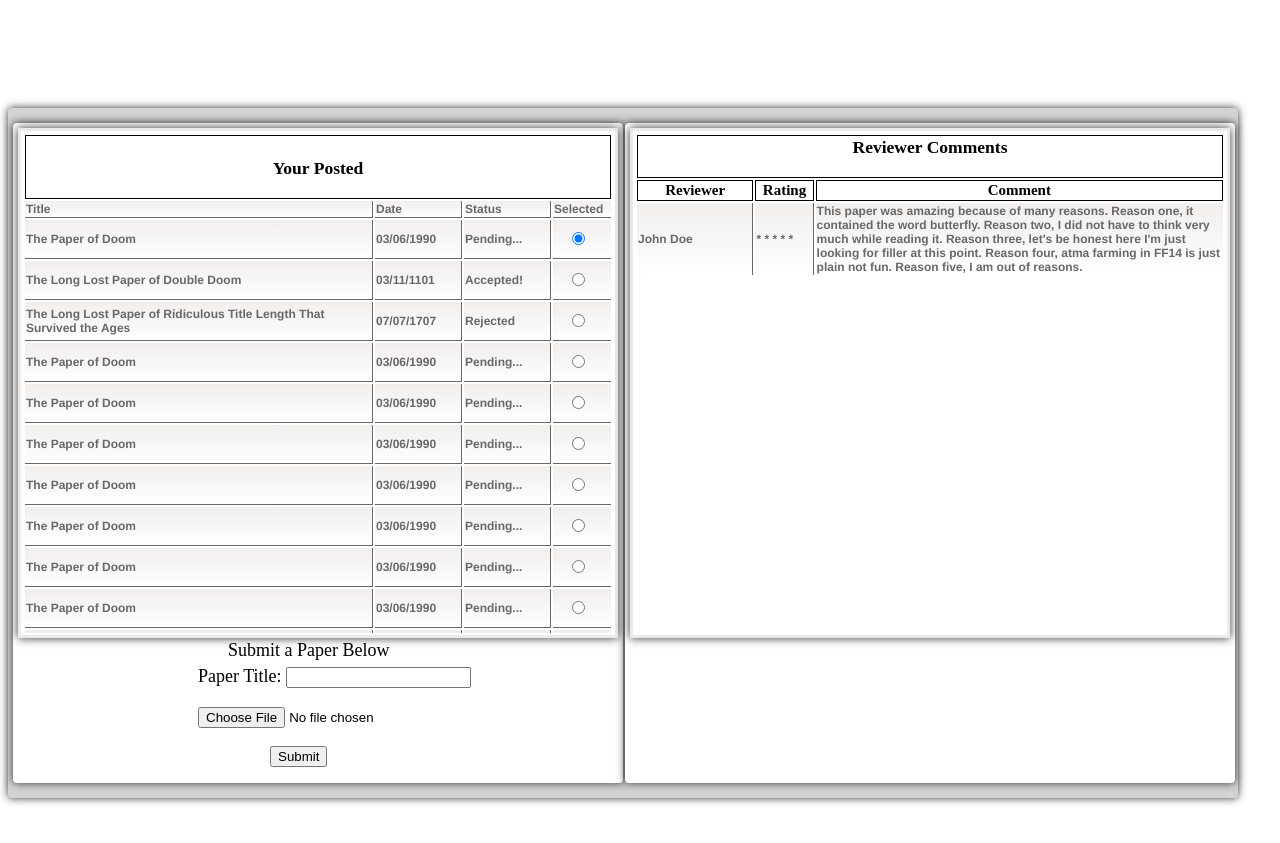
After one commit to acicero/PaperWebsite, a PHP site: page /oneuri/cs435_Code/Author.html in a window 1280 px wide. The commit adds this page. Shown: the top 843 px of the page. Run offline with PHP 8.4, Linux system fonts and the light colour scheme.

Commit message:
added more pages

```diff
--- /dev/null
+++ b/cs435_Code/Author.html
@@ -0,0 +1,229 @@
+<?php
+$profpic = "images/sign-up-btn.gif";
+?>
+<head>
+<link href="style.css" rel="stylesheet" type="text/css" />
+</head>
+
+<style>
+table,th,td
+{
+border:1px solid black;
+}
+</style>
+
+<body>
+	<div class = "AuthorDiv" style="float: left;">
+		<div class = "AuthorDiv2" style="float: left; bottom: 10px">
+			<table class="table" style="position:relative; width:100%;">
+				<th COLSPAN="4">
+					<h3><br>Your Posted</h3>
+				</th>
+				<tr>
+					<td width="60%">Title</td>
+					<td width="15%">Date</td>
+					<td width="15%">Status</td>
+					<td width="10%">Selected</td>
+				<tr>
+					<td>The Paper of Doom</td>
+					<td>03/06/1990</td>
+					<td>Pending...</td>
+					<td>
+						<form style="font-size:20px; position:relative; left: 13px; top: 8px;">
+						<input type="radio" checked><br>
+						</form>
+					</td>
+				</tr>
+				<tr>
+					<td>The Long Lost Paper of Double Doom</td>
+					<td>03/11/1101</td>
+					<td>Accepted!</td>
+					<td>
+						<form style="font-size:20px; position:relative; left: 13px; top: 8px;">
+						<input type="radio"><br>
+						</form>
+					</td>
+				</tr>
+				<tr>
+					<td>The Long Lost Paper of Ridiculous Title Length That Survived the Ages</td>
+					<td>07/07/1707</td>
+					<td>Rejected</td>
+					<td>
+						<form style="font-size:20px; position:relative; left: 13px; top: 8px;">
+						<input type="radio"><br>
+						</form>
+					</td>
+				</tr>
+				<tr>
+					<td>The Paper of Doom</td>
+					<td>03/06/1990</td>
+					<td>Pending...</td>
+					<td>
+						<form style="font-size:20px; position:relative; left: 13px; top: 8px;">
+						<input type="radio"><br>
+						</form>
+					</td>
+				</tr>
+				<tr>
+					<td>The Paper of Doom</td>
+					<td>03/06/1990</td>
+					<td>Pending...</td>
+					<td>
+						<form style="font-size:20px; position:relative; left: 13px; top: 8px;">
+						<input type="radio"><br>
+						</form>
+					</td>
+				</tr>
+				<tr>
+					<td>The Paper of Doom</td>
+					<td>03/06/1990</td>
+					<td>Pending...</td>
+					<td>
+						<form style="font-size:20px; position:relative; left: 13px; top: 8px;">
+						<input type="radio"><br>
+						</form>
+					</td>
+				</tr>
+				<tr>
+					<td>The Paper of Doom</td>
+					<td>03/06/1990</td>
+					<td>Pending...</td>
+					<td>
+						<form style="font-size:20px; position:relative; left: 13px; top: 8px;">
+						<input type="radio"><br>
+						</form>
+					</td>
+				</tr>
+				<tr>
+					<td>The Paper of Doom</td>
+					<td>03/06/1990</td>
+					<td>Pending...</td>
+					<td>
+						<form style="font-size:20px; position:relative; left: 13px; top: 8px;">
+						<input type="radio"><br>
+						</form>
+					</td>
+				</tr>
+				<tr>
+					<td>The Paper of Doom</td>
+					<td>03/06/1990</td>
+					<td>Pending...</td>
+					<td>
+						<form style="font-size:20px; position:relative; left: 13px; top: 8px;">
+						<input type="radio"><br>
+						</form>
+					</td>
+				</tr>
+				<tr>
+					<td>The Paper of Doom</td>
+					<td>03/06/1990</td>
+					<td>Pending...</td>
+					<td>
+						<form style="font-size:20px; position:relative; left: 13px; top: 8px;">
+						<input type="radio"><br>
+						</form>
+					</td>
+				</tr>
+				<tr>
+					<td>The Paper of Doom</td>
+					<td>03/06/1990</td>
+					<td>Pending...</td>
+					<td>
+						<form style="font-size:20px; position:relative; left: 13px; top: 8px;">
+						<input type="radio"><br>
+						</form>
+					</td>
+				</tr>
+				<tr>
+					<td>The Paper of Doom</td>
+					<td>03/06/1990</td>
+					<td>Pending...</td>
+					<td>
+						<form style="font-size:20px; position:relative; left: 13px; top: 8px;">
+						<input type="radio"><br>
+						</form>
+					</td>
+				</tr>
+				<tr>
+					<td>The Paper of Doom</td>
+					<td>03/06/1990</td>
+					<td>Pending...</td>
+					<td>
+						<form style="font-size:20px; position:relative; left: 13px; top: 8px;">
+						<input type="radio"><br>
+						</form>
+					</td>
+				</tr>
+				<tr>
+					<td>The Paper of Doom</td>
+					<td>03/06/1990</td>
+					<td>Pending...</td>
+					<td>
+						<form style="font-size:20px; position:relative; left: 13px; top: 8px;">
+						<input type="radio"><br>
+						</form>
+					</td>
+				</tr>
+				<tr>
+					<td>The Paper of Doom</td>
+					<td>03/06/1990</td>
+					<td>Pending...</td>
+					<td>
+						<form style="font-size:20px; position:relative; left: 13px; top: 8px;">
+						<input type="radio"><br>
+						</form>
+					</td>
+				</tr>
+				<tr>
+					<td>The Paper of Doom</td>
+					<td>03/06/1990</td>
+					<td>Pending...</td>
+					<td>
+						<form style="font-size:20px; position:relative; left: 13px; top: 8px;">
+						<input type="radio"><br>
+						</form>
+					</td>
+				</tr>
+				<tr>
+					<td>The Paper of Doom</td>
+					<td>03/06/1990</td>
+					<td>Pending...</td>
+					<td>
+						<form style="font-size:20px; position:relative; left: 13px; top: 8px;">
+						<input type="radio"><br>
+						</form>
+					</td>
+				</tr>
+
+			</table>
+			<label style="position:relative; left:35%"> Submit a Paper Below </label>
+			<form style="position:relative; left:30%" name="input" action="" method="get">
+				Paper Title: <input type="text" name="user">
+			</form>
+			<form style="position:relative; left:30%" name="input" action="" method="get">
+				<input type="file" id="file">
+			</form>
+			<form style="position:relative; left:42%" name="input" action="">
+				<input type="submit" value="Submit">
+			</form>
+		</div>
+		<div class="AuthorDiv2" style="float: left; left:2px; bottom: 10px">
+			<table class="table" style="position:relative; width:100%">
+				<tr>
+					<th COLSPAN="3"><h3>Reviewer Comments</h3>
+					</th>
+				</tr>
+				<tr>
+					<th width="20%">Reviewer</th>
+					<th width="10%">Rating</th>
+					<th width="70%">Comment</th>
+				</tr>
+				<tr ALIGN="CENTER">
+					<td>John Doe</td>
+					<td>* * * * *</td>
+					<td>This paper was amazing because of many reasons. Reason one, it contained the word butterfly. Reason two, I did not have to think very much while reading it. Reason three, let's be honest here I'm just looking for filler at this point. Reason four, atma farming in FF14 is just plain not fun. Reason five, I am out of reasons.</td>
+				</tr>
+			</table>
+		</div>
+	</div>
+</body>
--- a/cs435_Code/style.css
+++ b/cs435_Code/style.css
@@ -24,7 +24,7 @@
   -webkit-transition: border-color ease-in-out .15s, box-shadow ease-in-out .15s;
           transition: border-color ease-in-out .15s, box-shadow ease-in-out .15s;
   color: inherit;
-  background-color: lightgrey;
+  background-color: white;
 }
 
 .jumbotron2 {
@@ -51,6 +51,145 @@
   background-color: lightgrey;
 }
 
+.AuthorDiv {
+  position: relative;
+  width:auto;
+  max-width: 1500px;
+  height: auto;
+  min-height: 500px;
+  margin-left: auto;
+  margin-right: auto;
+  margin-top: 100px;
+  padding: 5px;
+  line-height: 1.428571429;
+  font-size: 18px;
+  color: #555;
+  background-image: none;
+  border-radius: 4px;
+  -webkit-box-shadow: 0px 0px 9px 0px rgba(50, 50, 50, 1);
+    -moz-box-shadow:    0px 0px 9px 0px rgba(50, 50, 50, 1);
+    box-shadow:         0px 0px 9px 0px rgba(50, 50, 50, 1);
+  -webkit-transition: border-color ease-in-out .15s, box-shadow ease-in-out .15s;
+          transition: border-color ease-in-out .15s, box-shadow ease-in-out .15s;
+  color: inherit;
+  background-color: lightgrey;
+}
+.AuthorDiv2 {
+  position: relative;
+  width:100%;
+  max-width: 600px;
+  height: 650px;
+  margin-left: auto;
+  margin-right: auto;
+  margin-top: 20px;
+  padding: 5px;
+  line-height: 1.428571429;
+  font-size: 18px;
+  color: #555;
+  background-image: none;
+  border-radius: 4px;
+  -webkit-box-shadow: 0px 0px 9px 0px rgba(50, 50, 50, 1);
+    -moz-box-shadow:    0px 0px 9px 0px rgba(50, 50, 50, 1);
+    box-shadow:         0px 0px 9px 0px rgba(50, 50, 50, 1);
+  -webkit-transition: border-color ease-in-out .15s, box-shadow ease-in-out .15s;
+          transition: border-color ease-in-out .15s, box-shadow ease-in-out .15s;
+  color: inherit;
+  background-color: white;
+}
+
 #login-bg {
-  background-image:url('images/Lion_Facepalm.jpg');
+  background-image:url('images/Lion_facepalm.jpg');
 }
+
+.table {
+	margin:0px;padding:0px;
+	width:100%;
+	border:3px solid #ECEAE8;
+  -webkit-box-shadow: 0px 0px 9px 0px rgba(50, 50, 50, 1);
+  -moz-box-shadow:    0px 0px 9px 0px rgba(50, 50, 50, 1);
+  box-shadow:         0px 0px 9px 0px rgba(50, 50, 50, 1);
+}.table table{
+    border-collapse: collapse;
+        border-spacing: 0;
+	width:100%;
+	height:100%;
+	margin:0px;padding:0px;
+}.table tr:last-child td:last-child {
+	-moz-border-radius-bottomright:10px;
+	-webkit-border-bottom-right-radius:10px;
+	border-bottom-right-radius:10px;
+}
+.table table tr:first-child td:first-child {
+	-moz-border-radius-topleft:10px;
+	-webkit-border-top-left-radius:10px;
+	border-top-left-radius:10px;
+}
+.table table tr:first-child td:last-child {
+	-moz-border-radius-topright:10px;
+	-webkit-border-top-right-radius:10px;
+	border-top-right-radius:10px;
+}
+.table tr:last-child td:first-child{
+	-moz-border-radius-bottomleft:10px;
+	-webkit-border-bottom-left-radius:10px;
+	border-bottom-left-radius:10px;
+}
+.table tr:hover td{
+	background-color:#ffffff;
+
+}
+.table tr{
+  font-size:15px;
+}
+.table td{
+	vertical-align:middle;
+	background:-o-linear-gradient(bottom, #f2efed 5%, #ffffff 100%);	background:-webkit-gradient( linear, left top, left bottom, color-stop(0.05, #f2efed), color-stop(1, #ffffff) );
+	background:-moz-linear-gradient( center top, #f2efed 5%, #ffffff 100% );
+	filter:progid:DXImageTransform.Microsoft.gradient(startColorstr="#f2efed", endColorstr="#ffffff");	background: -o-linear-gradient(top,#f2efed,ffffff);
+	background-color:#f2efed;
+	border:1px solid #686868;
+	border-width:0px 1px 1px 0px;
+	text-align:left;
+	font-size:12px;
+	font-family:Helvetica;
+	font-weight:bold;
+	color:#686868;
+}.table tr:last-child td{
+	border-width:0px 1px 0px 0px;
+}.table tr td:last-child{
+	border-width:0px 0px 1px 0px;
+}.table tr:last-child td:last-child{
+	border-width:0px 0px 0px 0px;
+}
+.table tr:first-child td{
+		background:-o-linear-gradient(bottom, #fffbf7 5%, #e2e2e2 100%);	background:-webkit-gradient( linear, left top, left bottom, color-stop(0.05, #fffbf7), color-stop(1, #e2e2e2) );
+	background:-moz-linear-gradient( center top, #fffbf7 5%, #e2e2e2 100% );
+	filter:progid:DXImageTransform.Microsoft.gradient(startColorstr="#fffbf7", endColorstr="#e2e2e2");	background: -o-linear-gradient(top,#fffbf7,e2e2e2);
+
+	background-color:#fffbf7;
+	border:0px solid #050404;
+	text-align:center;
+	border-width:0px 0px 1px 1px;
+	font-size:15px;
+	font-family:Helvetica;
+	font-weight:bold;
+	color:#0a0000;
+}
+.table tr:first-child:hover td{
+	background:-o-linear-gradient(bottom, #fffbf7 5%, #e2e2e2 100%);	background:-webkit-gradient( linear, left top, left bottom, color-stop(0.05, #fffbf7), color-stop(1, #e2e2e2) );
+	background:-moz-linear-gradient( center top, #fffbf7 5%, #e2e2e2 100% );
+	filter:progid:DXImageTransform.Microsoft.gradient(startColorstr="#fffbf7", endColorstr="#e2e2e2");	background: -o-linear-gradient(top,#fffbf7,e2e2e2);
+
+	background-color:#fffbf7;
+}
+.table tr:first-child td:first-child{
+	border-width:0px 0px 1px 0px;
+}
+.table tr:first-child td:last-child{
+	border-width:0px 0px 1px 1px;
+}
+.table tbody{
+display:block;
+height:500px;
+overflow:auto;
+}
```
Also changed, not shown: cs435_Code/registration.html (+3 -4 lines).
